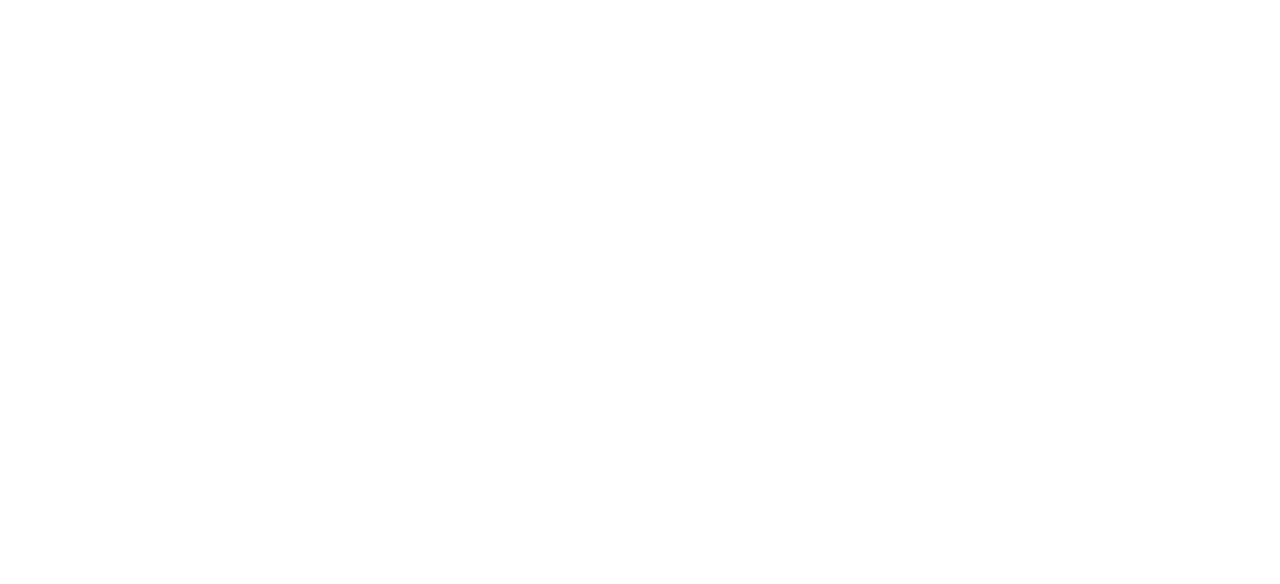
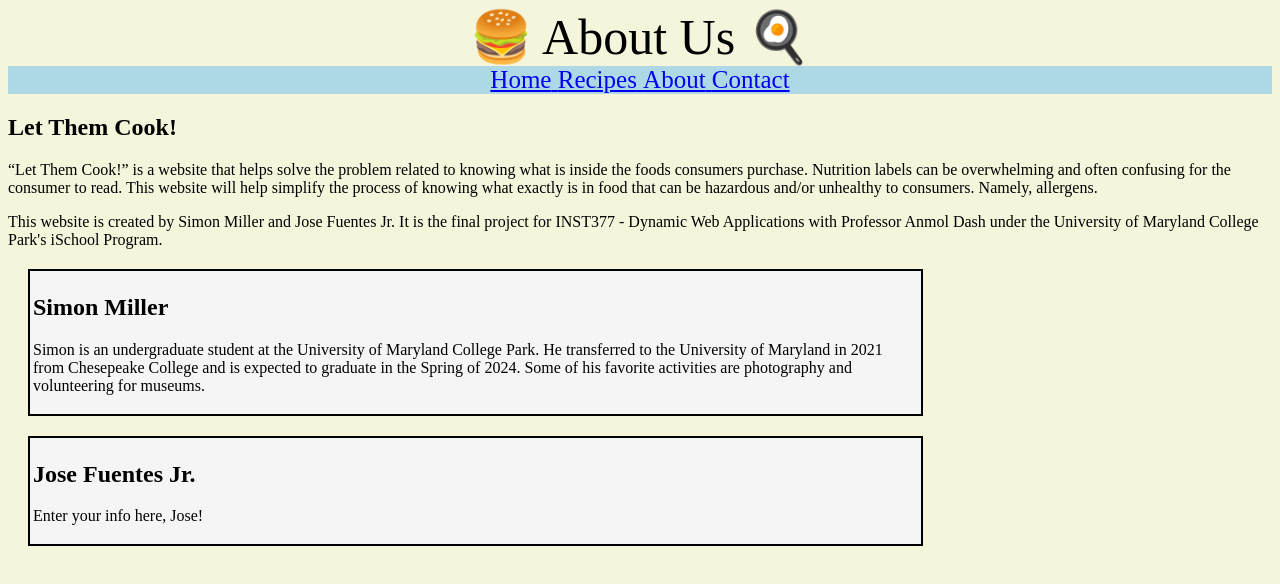
Before and after one commit to JoseFJr28/INST377GroupProject, a plain HTML site: page about.html in a window 1280 px wide. Drawn offline with Linux system fonts and the light colour scheme.

Commit message:
updated about, standardized CSS for contact page

```diff
--- a/about.html
+++ b/about.html
@@ -0,0 +1,133 @@
+<html>
+<style>
+    /* The Logo */
+    header {
+        text-align: center;
+        font-size: 50px;
+    }
+
+    /* The Main Nav */
+    #main-nav {
+        background-color: lightblue;
+        font-size: 25px;
+        text-align: center;
+    }
+
+    /* Get's rid of the bullets */
+    #main-nav li {
+        display: inline;
+        position: relative;
+    }
+
+    #main-nav li:hover {
+        background-color: rgb(0, 255, 162);
+        color: rgb(17, 15, 15);
+    }
+
+    #main-nav ul li {
+        display: inline-block;
+        text-align: center;
+        width: 10%;
+        padding-top: 5px;
+        padding-bottom: 5px;
+        list-style-type: none;
+    }
+
+    body {
+            background-color: beige;
+    }
+</style>
+
+<head>
+    <title>Let Them Cook! - About</title>
+    <style>
+        /* The Logo */
+        header {
+            text-align: center;
+            font-size: 50px;
+        }
+
+        /* The Main Nav */
+        #main-nav {
+            background-color: lightblue;
+            font-size: 25px;
+            text-align: center;
+        }
+
+        /* Get's rid of the bullets */
+        #main-nav li {
+            display: inline;
+            position: relative;
+        }
+
+        #main-nav li:hover {
+            background-color: rgb(0, 255, 162);
+            color: rgb(17, 15, 15);
+        }
+
+        #main-nav ul li {
+            display: inline-block;
+            text-align: center;
+            width: 10%;
+            padding-top: 5px;
+            padding-bottom: 5px;
+            list-style-type: none;
+        }
+
+        #simon {
+            background-color: whitesmoke;
+            padding: 3px;
+            margin: 20px;
+            width: 70%;
+            border: 2px solid;
+        }
+
+        #jose {
+            background-color: whitesmoke;
+            padding: 3px;
+            margin: 20px;
+            width: 70%;
+            border: 2px solid;
+        }
+
+        body {
+                background-color: beige;
+        }
+    </style>
+</head>
+
+<body>
+
+<header>&#127828 About Us &#127859</header>
+<nav id="main-nav">
+    <a href="index.html">
+        <li>Home</li>
+    </a>
+    <a href="recipe.html">
+        <li>Recipes</li>
+    </a>
+    <a href="about.html">
+        <li>About</li>
+    </a>
+    <a href="contact.html">
+        <li>Contact</li>
+    </a>
+</nav>
+
+<h2>Let Them Cook!</h2>
+<p>“Let Them Cook!” is a website that helps solve the problem related to knowing what is inside the foods consumers purchase. Nutrition labels can be overwhelming and often confusing for the consumer to read. This website will help simplify the process of knowing what exactly is in food that can be hazardous and/or unhealthy to consumers. Namely, allergens.</p>
+<p>This website is created by Simon Miller and Jose Fuentes Jr. It is the final project for INST377 - Dynamic Web Applications with Professor Anmol Dash under the University of Maryland College Park's iSchool Program.</p>
+
+<div id="simon">
+<h2>Simon Miller</h2>
+<p>Simon is an undergraduate student at the University of Maryland College Park. He transferred to the University of Maryland in 2021 from Chesepeake College and is expected to graduate in the Spring of 2024. Some of his favorite activities are photography and volunteering for museums.</p>
+</div>
+
+<div id="jose">
+<h2>Jose Fuentes Jr.</h2>
+<p>Enter your info here, Jose!</p>
+</div>
+
+</body>
+
+</html>
```
Also changed, not shown: contact.html (+9 -33 lines), index.html (+1 -1 lines), recipe.html (+103 -0 lines).
